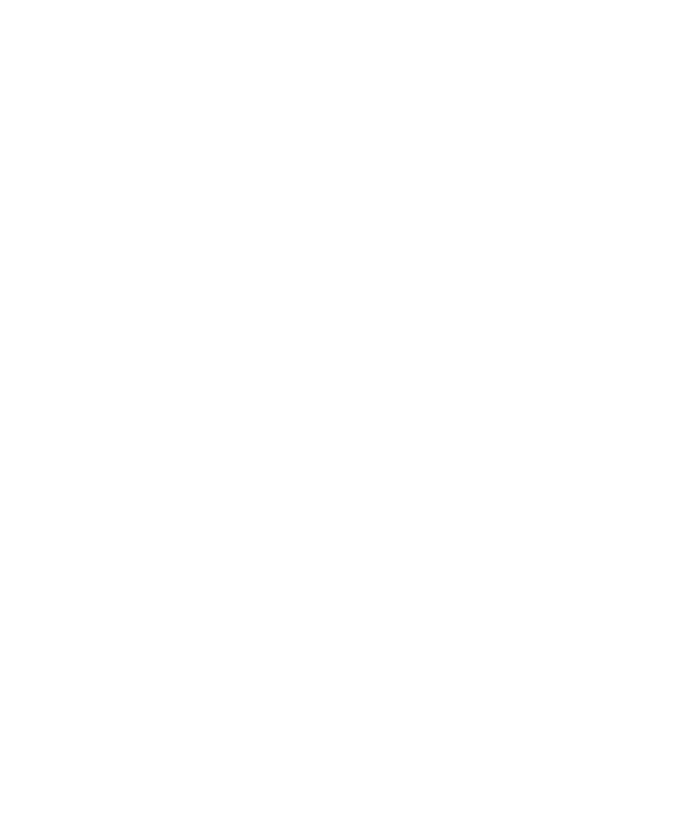
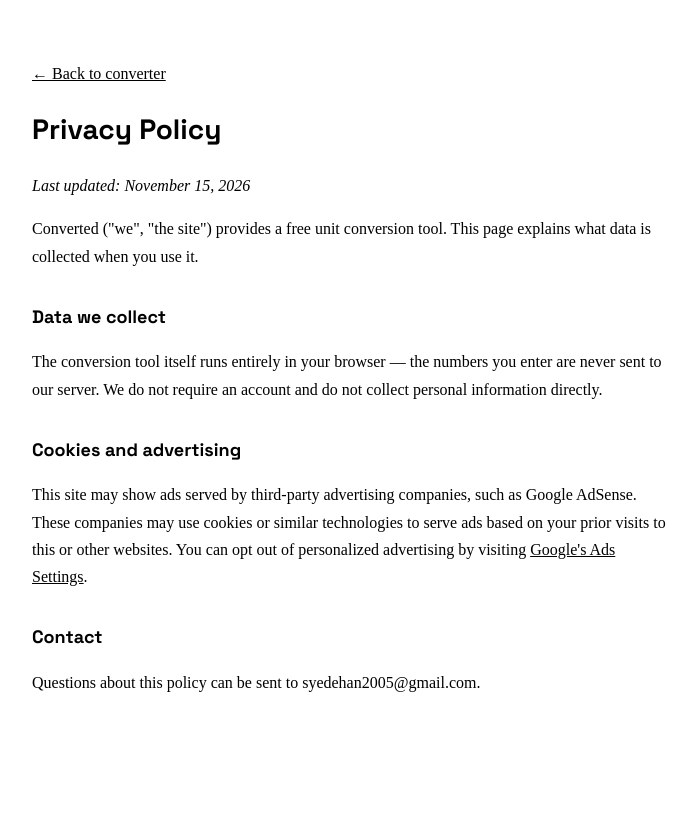
Before and after one commit to syedehan51/unit-converter, a Flask app: page /privacy in a window 1280 px wide. Before the commit the part shown is empty. Shown: the whole page, without its empty margins (288-984 px from the left). Before the commit the page ends 800 px from the top, so only its background shows below. Run offline with Flask 3, Linux system fonts and the light colour scheme.

Commit message:
Update privacy.html

```diff
--- a/templates/privacy.html
+++ b/templates/privacy.html
@@ -0,0 +1,44 @@
+
+<!DOCTYPE html>
+<html lang="en">
+<head>
+<meta charset="UTF-8">
+<meta name="viewport" content="width=device-width, initial-scale=1.0">
+<title>Privacy Policy — Converted</title>
+<link href="https://fonts.googleapis.com/css2?family=Space+Grotesk:wght@700&family=Inter:wght@400;600&display=swap" rel="stylesheet">
+<link rel="stylesheet" href="{{ url_for('static', filename='style.css') }}">
+<style>
+  .legal { max-width: 640px; margin: 60px auto; padding: 0 20px 60px; line-height: 1.7; }
+  .legal h1 { font-family: 'Space Grotesk', sans-serif; font-size: 28px; }
+  .legal h2 { font-family: 'Space Grotesk', sans-serif; font-size: 18px; margin-top: 32px; }
+  .legal a { color: var(--blueprint); }
+</style>
+</head>
+<body>
+<div class="legal">
+  <p><a href="/">&larr; Back to converter</a></p>
+  <h1>Privacy Policy</h1>
+  <p><em>Last updated: November 15, 2026</em></p>
+
+  <p>Converted ("we", "the site") provides a free unit conversion tool. This
+  page explains what data is collected when you use it.</p>
+
+  <h2>Data we collect</h2>
+  <p>The conversion tool itself runs entirely in your browser — the numbers
+  you enter are never sent to our server. We do not require an account and
+  do not collect personal information directly.</p>
+
+  <h2>Cookies and advertising</h2>
+  <p>This site may show ads served by third-party advertising companies,
+  such as Google AdSense. These companies may use cookies or similar
+  technologies to serve ads based on your prior visits to this or other
+  websites. You can opt out of personalized advertising by visiting
+  <a href="https://www.google.com/settings/ads" target="_blank" rel="noopener">Google's Ads Settings</a>.</p>
+
+
+
+  <h2>Contact</h2>
+  <p>Questions about this policy can be sent to syedehan2005@gmail.com.</p>
+</div>
+</body>
+</html>
```
